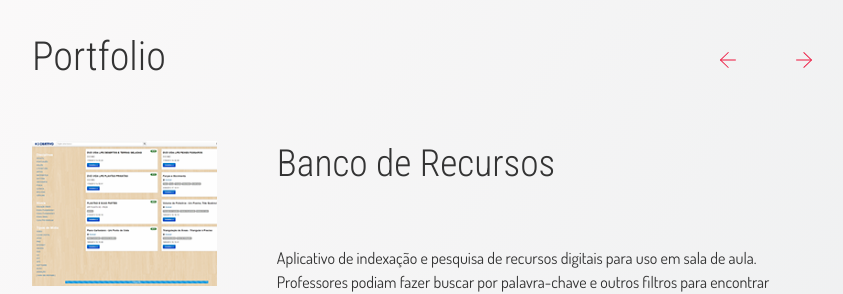
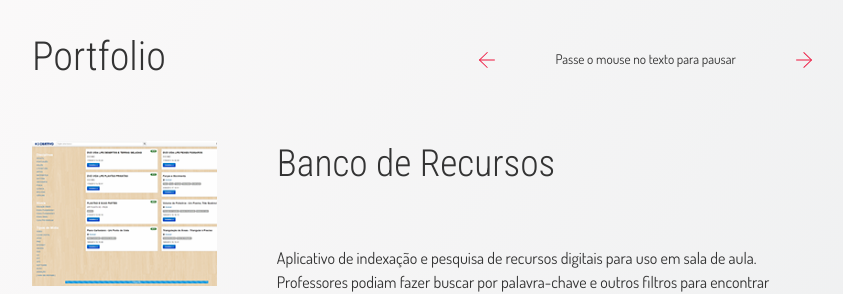
Before and after one commit to johnylab/johnylab.github.io, a Jekyll site: the page built from index.html, in a window 1280 px wide and 900 px high, scrolled down 449 px, cut to the strip 210-504 px from the top of the window. Shown: the whole strip, without its empty margins (218-1061 px from the left). Built offline with Jekyll 4.4.1, drawn with Linux system fonts in a browser that asks for light colours.

Commit message:
Dica de pausa do slider

```diff
--- a/index.html
+++ b/index.html
@@ -26,11 +26,12 @@ layout: default
 
 <section class="page-content section-portifolio">
   <header class="wrapper" data-grid="center spacing">
-    <h2>Portfolio</h2>
-    <p class="slider-controls" data-cell="shrink" data-grid="row nowrap spacing">
+    <h2 data-cell="fill">Portfolio</h2>
+    <p class="slider-controls" data-cell="shrink fill" data-grid="row nowrap end spacing">
       <a href="javascript:void(0);" class="slider-control icon" data-action="prev">
         {% include svg/left-arrow.svg %}
       </a>
+      <small>Passe o mouse no texto para pausar</small>
       <a href="javascript:void(0);" class="slider-control icon" data-action="next">
         {% include svg/next-arrow.svg %}
       </a>
```
